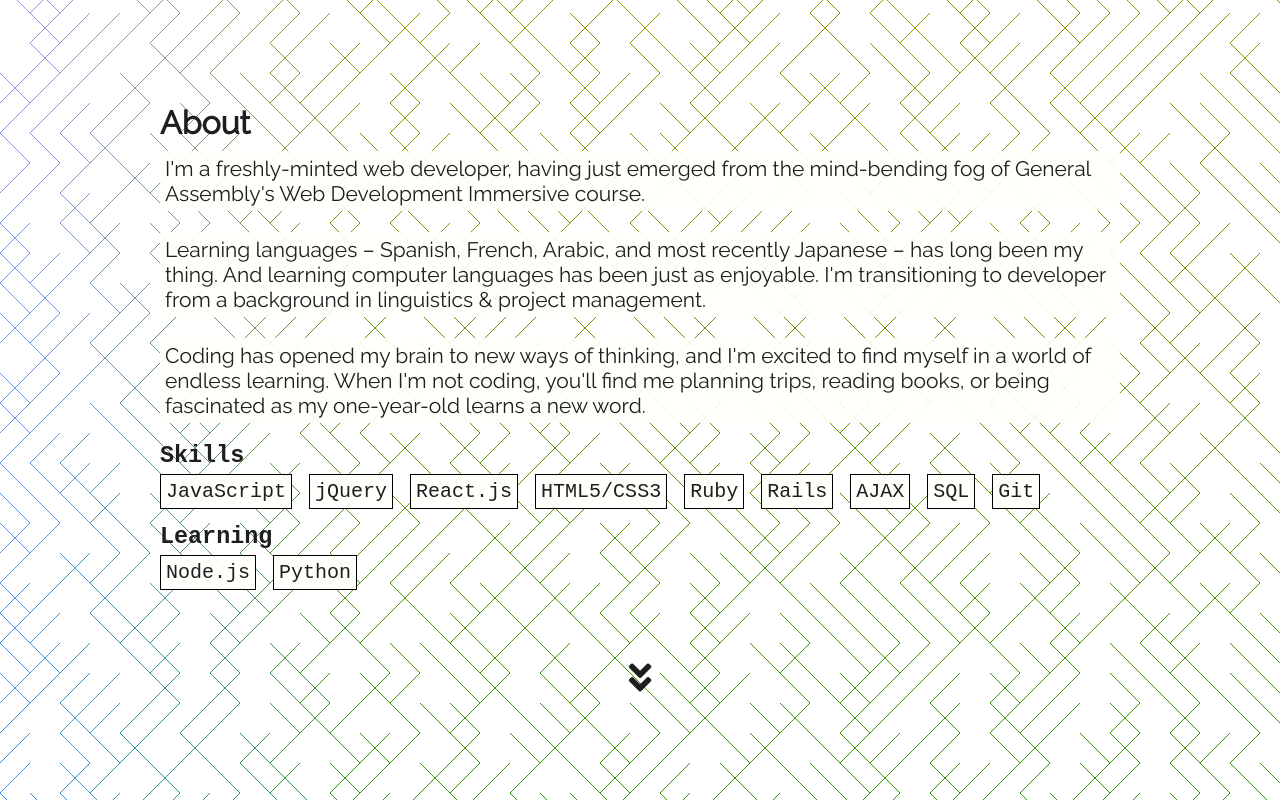
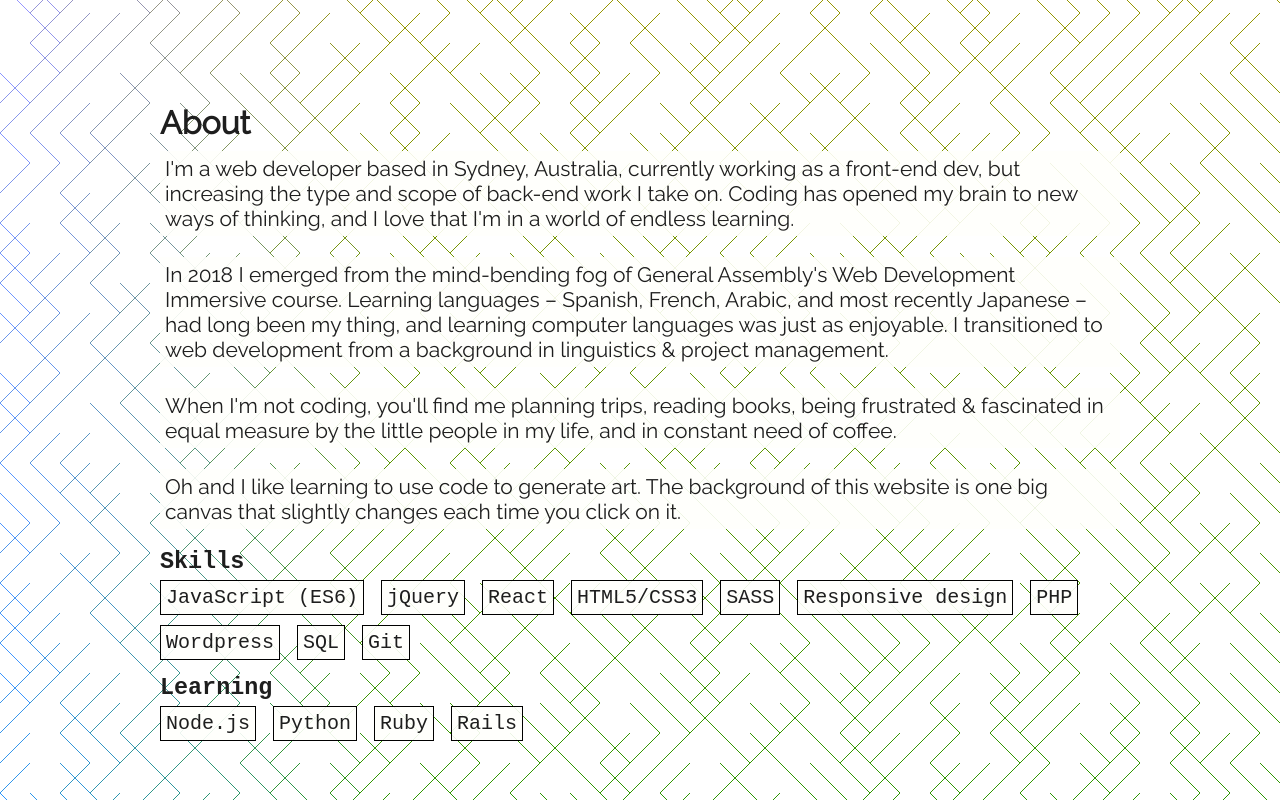
Before and after one commit to katshaze/katshaze.github.io, a website built with Parcel: page index.html in a window 1280 px wide. Shown: the part 797-1597 px from the top of the page. Built offline with nearby package versions, Linux system fonts and the light colour scheme.

Commit message:
update intro & skills, add projects intro

```diff
--- a/css/style.css
+++ b/css/style.css
@@ -53,6 +53,11 @@ p, li {
 
 .mono {
   font-size: 18px;
+}
+
+.text {
+  background-color: rgba(255,255,252,.9);
+  padding: 5px;
 }
 
 /* CANVAS STYLING */
@@ -175,11 +180,6 @@ p.one {
 
 .about-info {
   margin-bottom: 20px;
-}
-
-.about-info p {
-  background-color: rgba(255,255,252,.9);
-  padding: 5px;
 }
 
 .skills, .learning {
--- a/index.html
+++ b/index.html
@@ -1,5 +1,6 @@
 <!DOCTYPE html>
 <html lang="en">
+
 <head>
     <meta charset="utf-8">
     <meta name="viewport" content="width=device-width, initial-scale=1.0">
@@ -7,9 +8,11 @@
     <title>Katrina Hayes - Web Developer</title>
     <link rel="stylesheet" href="css/normalize.css">
     <link rel="stylesheet" href="css/style.css">
-  <link rel="stylesheet" href="https://use.fontawesome.com/releases/v5.0.10/css/all.css" integrity="sha384-+d0P83n9kaQMCwj8F4RJB66tzIwOKmrdb46+porD/OvrJ+37WqIM7UoBtwHO6Nlg" crossorigin="anonymous">
+    <link rel="stylesheet" href="https://use.fontawesome.com/releases/v5.0.10/css/all.css"
+        integrity="sha384-+d0P83n9kaQMCwj8F4RJB66tzIwOKmrdb46+porD/OvrJ+37WqIM7UoBtwHO6Nlg" crossorigin="anonymous">
     <link href="images/favicon.png" rel="icon" type="image/x-icon" />
 </head>
+
 <body>
     <div class="container">
         <header>
@@ -25,7 +28,8 @@
                     <h1>Web developer</h1>
                     <div class='contact-icons'>
                         <a class="fab fa-github" href="https://www.github.com/katshaze" target="_blank"></a>
-            <a class="fab fa-linkedin" href="https://www.linkedin.com/in/katrina-hayes/" target="_blank"></a>
+                        <a class="fab fa-linkedin" href="https://www.linkedin.com/in/katrina-hayes/"
+                            target="_blank"></a>
                         <a class="fab fa-twitter-square" href="https://twitter.com/katshaze" target="_blank"></a>
                     </div>
                 </div>
@@ -41,22 +45,33 @@
                 <div class="about-text">
                     <h1 id="about-heading">About</h1>
                     <div class="about-info">
-            <p class="one">I'm a freshly-minted web developer, having just emerged from the mind-bending fog of General Assembly's Web Development Immersive course.</p>
-            <p>Learning languages – Spanish, French, Arabic, and most recently Japanese – has long been my thing. And learning computer languages has been just as enjoyable. I'm transitioning to developer from a background in linguistics & project management.</p>
-            <p>Coding has opened my brain to new ways of thinking, and I'm excited to find myself in a world of endless learning. When I'm not coding, you'll find me planning trips, reading books, or being fascinated as my one-year-old learns a new word.</p>
+                        <p class="one text">I'm a web developer based in Sydney, Australia, currently working as a front-end
+                            dev, but increasing the type and scope of back-end work I take on. Coding has opened my
+                            brain
+                            to new ways of thinking, and I love that I'm in a world of endless learning.</p>
+                        <p class="text"> In 2018 I emerged from the mind-bending fog of General Assembly's Web Development Immersive
+                            course. Learning languages – Spanish, French, Arabic, and most recently Japanese – had long
+                            been my thing, and learning computer languages was just as enjoyable. I transitioned to
+                            web development from a background in linguistics & project management.</p>
+                        <p class="text">When I'm not coding, you'll find me planning trips, reading books, being frustrated &
+                            fascinated in equal measure by the little people in my life, and in constant need of coffee.
+                        </p>
+                        <p class="text">Oh and I like learning to use code to generate art. The background of this website is one
+                            big canvas that slightly changes each time you click on it.</p>
                     </div>
                     <div class="skills mono">
                         <div class="skills-head">
                             <h3>Skills</h3>
                         </div>
                         <div class="skills-body">
-              <div>JavaScript</div>
+                            <div>JavaScript (ES6)</div>
                             <div>jQuery</div>
-              <div>React.js</div>
+                            <div>React</div>
                             <div>HTML5/CSS3</div>
-              <div>Ruby</div>
-              <div>Rails</div>
-              <div>AJAX</div>
+                            <div>SASS</div>
+                            <div>Responsive design</div>
+                            <div>PHP</div>
+                            <div>Wordpress</div>
                             <div>SQL</div>
                             <div>Git</div>
                         </div>
@@ -68,6 +83,8 @@
                         <div class="learning-body">
                             <div>Node.js</div>
                             <div>Python</div>
+                            <div>Ruby</div>
+                            <div>Rails</div>
                         </div>
                     </div>
                 </div>
@@ -79,21 +96,30 @@
             <div class="projects">
                 <div class="projects-spacer"></div>
                 <h1 id="projects-heading">Projects</h1>
+                <p class="text">Below are the projects I worked on when I first started coding via General Assembly's Web Development
+                    Immersive course.</p>
                 <div class="project playways">
                     <figure class="circle">
                         <a href="https://katshaze.github.io/playways" target="_blank">
                             <img src="images/playways.png" alt="Playways">
-              <figcaption><p>See it in action (Chrome on desktop is best for now!)</p></figcaption>
+                            <figcaption>
+                                <p>See it in action (Chrome on desktop is best for now!)</p>
+                            </figcaption>
                         </a>
                     </figure>
                     <div class="description">
                         <div class="desc-text">
                             <h2>Playways</h2>
-              <p>Playways is a sound visualiser and generative art app built using the p5 and p5.sound libraries. It works by continually analysing a song's amplitude and using that data to render visualisations. Every canvas comes out a little differently.</p>
-              <p>Users can listen to preloaded music or switch to mic mode to make/listen to their own music. Note: Currently works best in Chrome & Firefox on desktop due to difficulties getting around browser restrictions for autoloading and autoplaying sound.</p>
+                            <p>Playways is a sound visualiser and generative art app built using the p5 and p5.sound
+                                libraries. It works by continually analysing a song's amplitude and using that data to
+                                render visualisations. Every canvas comes out a little differently.</p>
+                            <p>Users can listen to preloaded music or switch to mic mode to make/listen to their own
+                                music. Note: Currently works best in Chrome & Firefox on desktop due to difficulties
+                                getting around browser restrictions for autoloading and autoplaying sound.</p>
                         </div>
                         <div class="desc-button">
-              <button class="code mono"><a href="https://github.com/katshaze/playways" target="_blank">Show me the code!</a></button>
+                            <button class="code mono"><a href="https://github.com/katshaze/playways"
+                                    target="_blank">Show me the code!</a></button>
                         </div>
                     </div>
                 </div>
@@ -101,17 +127,23 @@
                     <figure class="circle">
                         <a href="https://katshaze.github.io/waltz" target="_blank">
                             <img src="images/waltz.png" alt="Waltz">
-              <figcaption><p>View/listen live (only on desktop for now!)</p></figcaption>
+                            <figcaption>
+                                <p>View/listen live (only on desktop for now!)</p>
+                            </figcaption>
                         </a>
                     </figure>
                     <div class="description">
                         <div class="desc-text">
                             <h2>Music visualisation for Waltz #2</h2>
-              <p>This project is an experiment in using the Web Audio API to analyse and visualise sound, in this case the song Waltz #2 by Elliot Smith from his album XO.</p>
-              <p>It works by measuring the song's frequency and using this data to create a waveform, a frequency bar graph and a pulsing square. Note: Currently works best on desktop rather than mobile.</p>
+                            <p>This project is an experiment in using the Web Audio API to analyse and visualise sound,
+                                in this case the song Waltz #2 by Elliot Smith from his album XO.</p>
+                            <p>It works by measuring the song's frequency and using this data to create a waveform, a
+                                frequency bar graph and a pulsing square. Note: Currently works best on desktop rather
+                                than mobile.</p>
                         </div>
                         <div class="desc-button">
-              <button class="code mono"><a href="https://github.com/katshaze/waltz" target="_blank">Show me the code!</a></button>
+                            <button class="code mono"><a href="https://github.com/katshaze/waltz" target="_blank">Show
+                                    me the code!</a></button>
                         </div>
                     </div>
                 </div>
@@ -119,17 +151,24 @@
                     <figure class="circle">
                         <a href="https://co-canvas.herokuapp.com" target="_blank">
                             <img src="images/cocanvas.png" alt="CoCanvas">
-              <figcaption><p>Make pixel art on the live site</p></figcaption>
+                            <figcaption>
+                                <p>Make pixel art on the live site</p>
+                            </figcaption>
                         </a>
                     </figure>
                     <div class="description">
                         <div class="desc-text">
                             <h2>CoCanvas</h2>
-              <p>CoCanvas is a pixel art app that allows users to draw pixel art on a neverending canvas with friends and strangers on the internet. It was developed in collaboration with Mandy Tang, Vu Le and Rob Harkness.</p>
-              <p>CoCanvas has a Rails backend, is fully responsive, and features multiuser drawing on a canvas element updated live via Action Cable and WebSockets as well as a live chat component created in React.js.</p>
+                            <p>CoCanvas is a pixel art app that allows users to draw pixel art on a neverending canvas
+                                with friends and strangers on the internet. It was developed in collaboration with Mandy
+                                Tang, Vu Le and Rob Harkness.</p>
+                            <p>CoCanvas has a Rails backend, is fully responsive, and features multiuser drawing on a
+                                canvas element updated live via Action Cable and WebSockets as well as a live chat
+                                component created in React.js.</p>
                         </div>
                         <div class="desc-button">
-              <button class="code mono"><a href="https://github.com/cocanvas" target="_blank">Show me the code!</a></button>
+                            <button class="code mono"><a href="https://github.com/cocanvas" target="_blank">Show me the
+                                    code!</a></button>
                         </div>
                     </div>
                 </div>
@@ -137,17 +176,24 @@
                     <figure class="circle">
                         <a href="https://bookpinch.herokuapp.com" target="_blank">
                             <img src="images/bookpinch.png" alt="BookPinch">
-              <figcaption><p>View the live site & pinch books</p></figcaption>
+                            <figcaption>
+                                <p>View the live site & pinch books</p>
+                            </figcaption>
                         </a>
                     </figure>
                     <div class="description">
                         <div class="desc-text">
                             <h2>BookPinch</h2>
-              <p>BookPinch is a book tracking app that allows users to sign up and search for books which they then track as 'to read', 'reading' and 'read'. Users can mark their favourite books then find other users who have similar book tastes, and explore those users' favourites shelf for new reading ideas.</p>
-              <p>BookPinch is built with Ruby on Rails and uses the Goodreads API for the book search function as well as the Google Books API for providing a preview link.</p>
+                            <p>BookPinch is a book tracking app that allows users to sign up and search for books which
+                                they then track as 'to read', 'reading' and 'read'. Users can mark their favourite books
+                                then find other users who have similar book tastes, and explore those users' favourites
+                                shelf for new reading ideas.</p>
+                            <p>BookPinch is built with Ruby on Rails and uses the Goodreads API for the book search
+                                function as well as the Google Books API for providing a preview link.</p>
                         </div>
                         <div class="desc-button">
-              <button class="code mono"><a href="https://github.com/katshaze/project1" target="_blank">Show me the code!</a></button>
+                            <button class="code mono"><a href="https://github.com/katshaze/project1"
+                                    target="_blank">Show me the code!</a></button>
                         </div>
                     </div>
                 </div>
@@ -155,17 +201,25 @@
                     <figure class="circle">
                         <a href="https://katshaze.github.io/project0" target="_blank">
                             <img src="images/noughts&crosses.png" alt="Noughts&Crosses">
-              <figcaption><p>View the live site & play a game</p></figcaption>
+                            <figcaption>
+                                <p>View the live site & play a game</p>
+                            </figcaption>
                         </a>
                     </figure>
                     <div class="description">
                         <div class="desc-text">
                             <h2>Noughts & Crosses</h2>
-              <p>My Project 0, this website allows users to play Noughts & Crosses against another human or the (not very smart at this stage) computer. It is built using JavaScript (including jQuery), HTML and CSS.</p>
-              <p>It sounded simple, but coding this was my first proper foray into the mind-stretching world of game logic. I followed my code around and around as it played out, only to re-write and re-follow it until (finally!) it more or less acted how I was hoping. I won't soon forget that sweet feeling.</p>
+                            <p>My Project 0, this website allows users to play Noughts & Crosses against another human
+                                or the (not very smart at this stage) computer. It is built using JavaScript (including
+                                jQuery), HTML and CSS.</p>
+                            <p>It sounded simple, but coding this was my first proper foray into the mind-stretching
+                                world of game logic. I followed my code around and around as it played out, only to
+                                re-write and re-follow it until (finally!) it more or less acted how I was hoping. I
+                                won't soon forget that sweet feeling.</p>
                         </div>
                         <div class="desc-button">
-              <button class="code mono"><a href="https://github.com/katshaze/project0" target="_blank">Show me the code!</a></button>
+                            <button class="code mono"><a href="https://github.com/katshaze/project0"
+                                    target="_blank">Show me the code!</a></button>
                         </div>
                     </div>
                 </div>
@@ -183,4 +237,5 @@
     <script src="./src/canvas.js"></script>
     <script src="./src/animations.js"></script>
 </body>
+
 </html>
```
Lines whose indentation alone changed are shown as unchanged.
